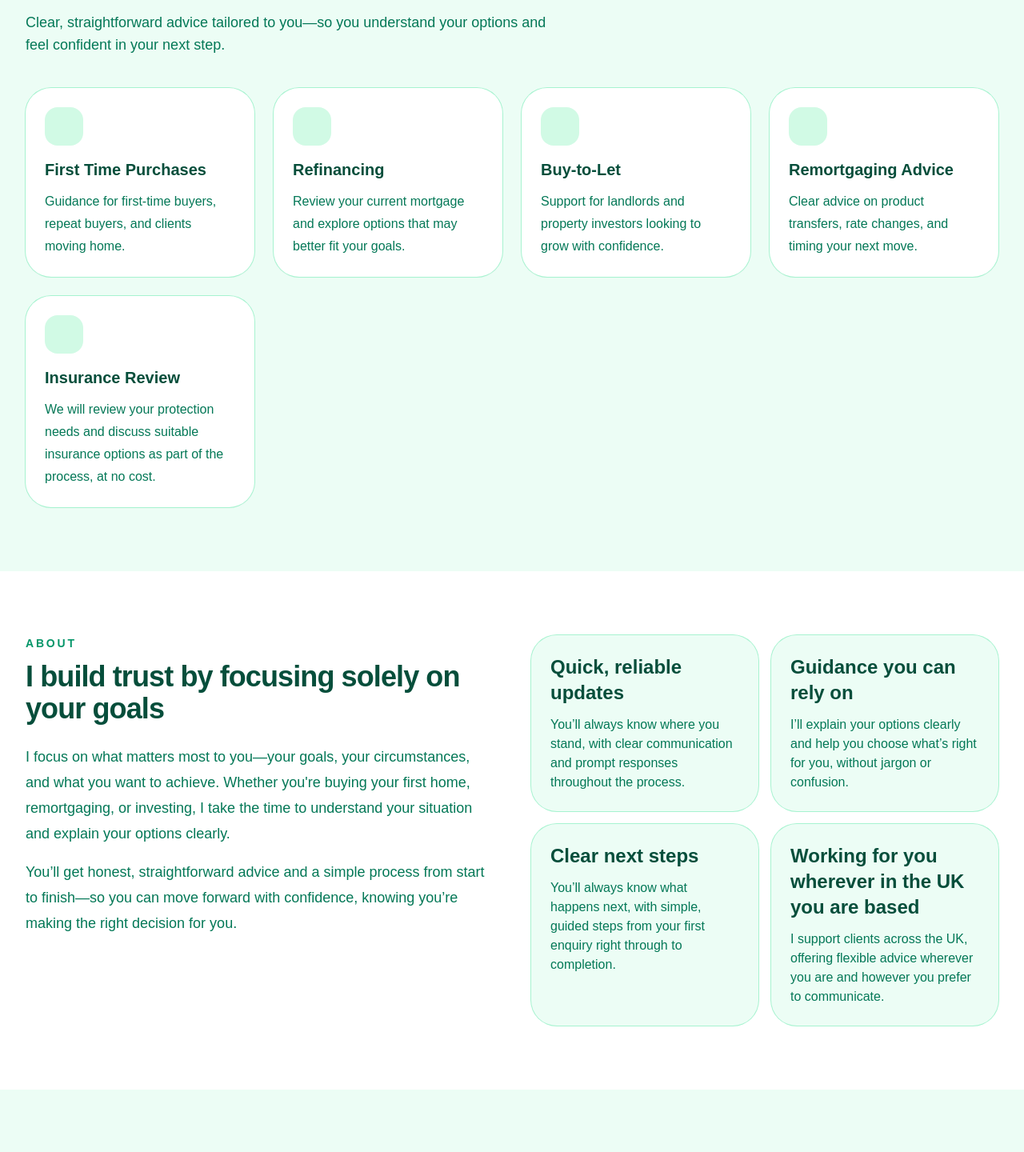
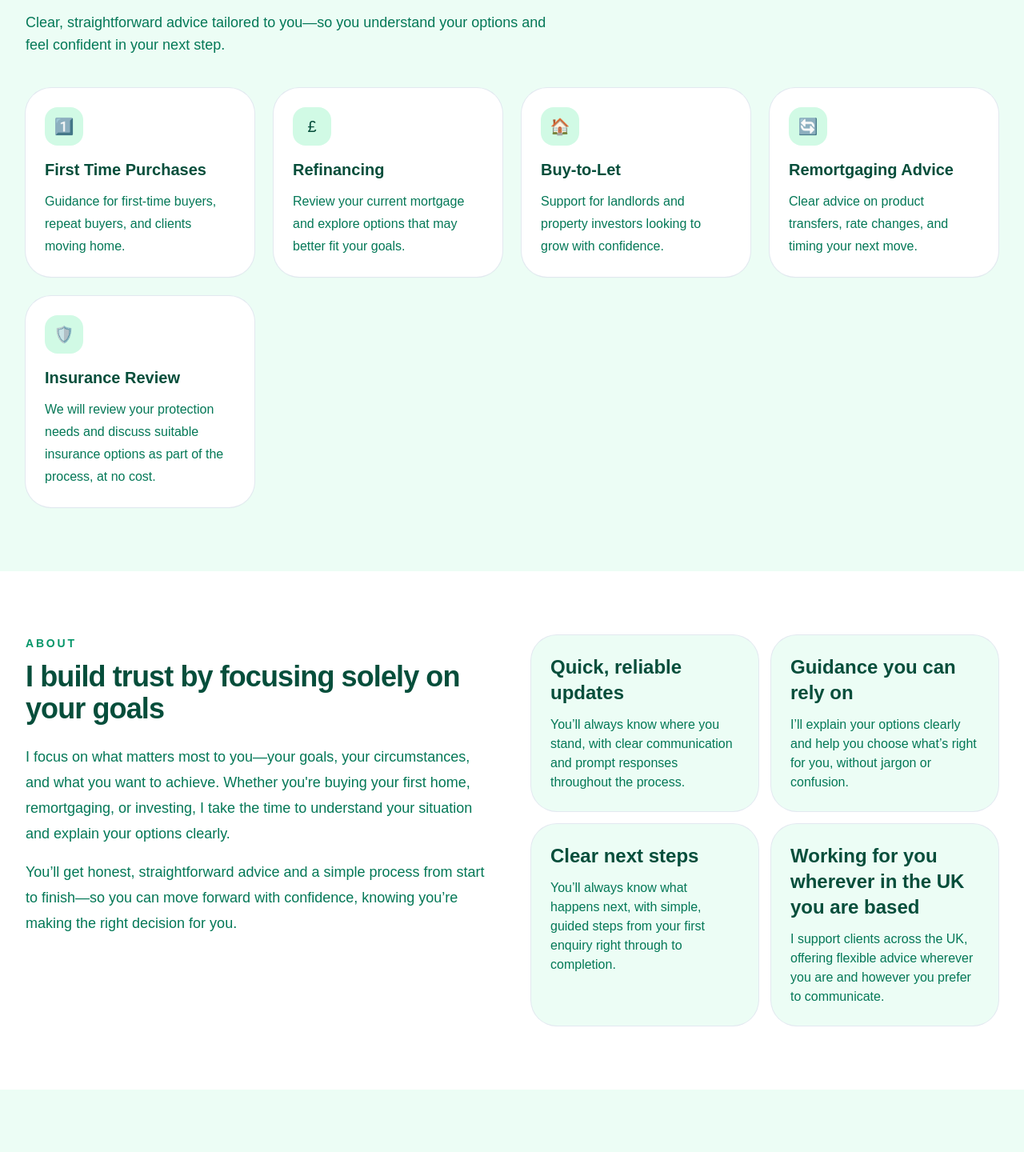
Before and after one commit to PeterBrownMortgageAdvisor/MortgagePageNew, a Next.js app: page / in a window 1280 px wide. Shown: the part 1175-2615 px from the top of the page at 80% size. Built offline with nearby package versions, Linux system fonts and the light colour scheme.

Commit message:
Update page.jsx

```diff
--- a/app/page.jsx
+++ b/app/page.jsx
@@ -7,26 +7,30 @@ export default function MortgageBusinessWebsite() {
   const [submitting, setSubmitting] = useState(false);
   const [formError, setFormError] = useState('');
   const formAction = 'https://formsubmit.co/pjwb01@hotmail.co.uk';
-
   const services = [
     {
       title: 'First Time Purchases',
+      icon: '1️⃣',
       desc: 'Guidance for first-time buyers, repeat buyers, and clients moving home.'
     },
     {
       title: 'Refinancing',
+      icon: '£',
       desc: 'Review your current mortgage and explore options that may better fit your goals.'
     },
     {
       title: 'Buy-to-Let',
+      icon: '🏠',
       desc: 'Support for landlords and property investors looking to grow with confidence.'
     },
     {
       title: 'Remortgaging Advice',
+      icon: '🔄',
       desc: 'Clear advice on product transfers, rate changes, and timing your next move.'
     },
     {
       title: 'Insurance Review',
+      icon: '🛡️',
       desc: 'We will review your protection needs and discuss suitable insurance options as part of the process, at no cost.'
     }
   ];
@@ -91,7 +95,6 @@ export default function MortgageBusinessWebsite() {
       ? (principal * monthlyRate * Math.pow(1 + monthlyRate, totalPayments)) /
         (Math.pow(1 + monthlyRate, totalPayments) - 1)
       : 0;
-
   const formattedMonthlyPayment = monthlyPayment.toLocaleString('en-GB', {
     style: 'currency',
     currency: 'GBP',
@@ -148,15 +151,17 @@ export default function MortgageBusinessWebsite() {
                 <div className="text-lg font-semibold">Whole of Market Access</div>
                 <div className="mt-1 text-emerald-100">Access to a wide range of lenders and mortgage products</div>
               </div>
+
               <div className="rounded-2xl border border-white/10 bg-white/10 p-4">
                 <div className="text-lg font-semibold">No Obligation Advice</div>
                 <div className="mt-1 text-emerald-100">Clear, honest guidance with no pressure to proceed</div>
               </div>
             </div>
+
           </div>
 
           <div className="flex items-center justify-center">
-            <div className="w-full max-w-lg rounded-[2rem] bg-white p-6 shadow-2xl ring-1 ring-emerald-200">
+            <div className="w-full max-w-lg rounded-[2rem] bg-white p-6 shadow-2xl ring-1 ring-slate-200">
               <div className="mb-6 flex items-center justify-between">
                 <div>
                   <div className="text-sm font-medium text-emerald-600">Quick Enquiry</div>
@@ -166,7 +171,6 @@ export default function MortgageBusinessWebsite() {
                   Free Review
                 </div>
               </div>
-
               {submitted ? (
                 <div className="text-center p-6">
                   <div className="text-2xl font-semibold text-emerald-900">Thank you!</div>
@@ -210,33 +214,11 @@ export default function MortgageBusinessWebsite() {
                   <input type="hidden" name="_template" value="table" />
                   <input type="hidden" name="_captcha" value="true" />
 
-                  <input
-                    name="full_name"
-                    required
-                    className="rounded-2xl border border-emerald-200 px-4 py-3"
-                    placeholder="Full name"
-                  />
-                  <input
-                    type="email"
-                    name="email"
-                    required
-                    className="rounded-2xl border border-emerald-200 px-4 py-3"
-                    placeholder="Email address"
-                  />
-                  <input
-                    type="tel"
-                    name="phone"
-                    required
-                    className="rounded-2xl border border-emerald-200 px-4 py-3"
-                    placeholder="Phone number"
-                  />
+                  <input name="full_name" required className="rounded-2xl border border-emerald-200 px-4 py-3" placeholder="Full name" />
+                  <input type="email" name="email" required className="rounded-2xl border border-emerald-200 px-4 py-3" placeholder="Email address" />
+                  <input type="tel" name="phone" required className="rounded-2xl border border-emerald-200 px-4 py-3" placeholder="Phone number" />
 
-                  <select
-                    name="enquiry_type"
-                    required
-                    defaultValue=""
-                    className="rounded-2xl border border-emerald-200 px-4 py-3"
-                  >
+                  <select name="enquiry_type" required defaultValue="" className="rounded-2xl border border-emerald-200 px-4 py-3">
                     <option value="" disabled>I’m interested in…</option>
                     <option>Buying a home</option>
                     <option>Refinancing</option>
@@ -244,18 +226,9 @@ export default function MortgageBusinessWebsite() {
                     <option>Remortgaging advice</option>
                   </select>
 
-                  <textarea
-                    name="message"
-                    rows={4}
-                    className="rounded-2xl border border-emerald-200 px-4 py-3"
-                    placeholder="Tell us a little about what you need"
-                  />
+                  <textarea name="message" rows={4} className="rounded-2xl border border-emerald-200 px-4 py-3" placeholder="Tell us a little about what you need" />
 
-                  <button
-                    type="submit"
-                    disabled={submitting}
-                    className="rounded-2xl bg-emerald-900 px-4 py-3 font-semibold text-white disabled:opacity-70"
-                  >
+                  <button type="submit" disabled={submitting} className="rounded-2xl bg-emerald-900 px-4 py-3 font-semibold text-white disabled:opacity-70">
                     {submitting ? 'Sending...' : 'Request a Callback'}
                   </button>
 
@@ -286,11 +259,10 @@ export default function MortgageBusinessWebsite() {
         </div>
         <div className="mt-10 grid gap-6 md:grid-cols-2 xl:grid-cols-4">
           {services.map((service) => (
-            <div
-              key={service.title}
-              className="rounded-[2rem] bg-white p-6 shadow-sm ring-1 ring-emerald-200 transition hover:-translate-y-1 hover:shadow-lg"
-            >
-              <div className="mb-4 h-12 w-12 rounded-2xl bg-emerald-100" />
+            <div key={service.title} className="rounded-[2rem] bg-white p-6 shadow-sm ring-1 ring-slate-200 transition hover:-translate-y-1 hover:shadow-lg">
+              <div className="mb-4 h-12 w-12 rounded-2xl bg-emerald-100 flex items-center justify-center text-xl">
+                {service.icon}
+              </div>
               <h3 className="text-xl font-semibold">{service.title}</h3>
               <p className="mt-3 leading-7 text-emerald-700">{service.desc}</p>
             </div>
@@ -311,19 +283,19 @@ export default function MortgageBusinessWebsite() {
             </p>
           </div>
           <div className="grid gap-4 sm:grid-cols-2">
-            <div className="rounded-[2rem] bg-emerald-50 p-6 ring-1 ring-emerald-200">
+            <div className="rounded-[2rem] bg-emerald-50 p-6 ring-1 ring-slate-200">
               <div className="text-2xl font-bold">Quick, reliable updates</div>
               <p className="mt-3 text-emerald-700">You’ll always know where you stand, with clear communication and prompt responses throughout the process.</p>
             </div>
-            <div className="rounded-[2rem] bg-emerald-50 p-6 ring-1 ring-emerald-200">
+            <div className="rounded-[2rem] bg-emerald-50 p-6 ring-1 ring-slate-200">
               <div className="text-2xl font-bold">Guidance you can rely on</div>
               <p className="mt-3 text-emerald-700">I’ll explain your options clearly and help you choose what’s right for you, without jargon or confusion.</p>
             </div>
-            <div className="rounded-[2rem] bg-emerald-50 p-6 ring-1 ring-emerald-200">
+            <div className="rounded-[2rem] bg-emerald-50 p-6 ring-1 ring-slate-200">
               <div className="text-2xl font-bold">Clear next steps</div>
               <p className="mt-3 text-emerald-700">You’ll always know what happens next, with simple, guided steps from your first enquiry right through to completion.</p>
             </div>
-            <div className="rounded-[2rem] bg-emerald-50 p-6 ring-1 ring-emerald-200">
+            <div className="rounded-[2rem] bg-emerald-50 p-6 ring-1 ring-slate-200">
               <div className="text-2xl font-bold">Working for you wherever in the UK you are based</div>
               <p className="mt-3 text-emerald-700">I support clients across the UK, offering flexible advice wherever you are and however you prefer to communicate.</p>
             </div>
@@ -338,7 +310,7 @@ export default function MortgageBusinessWebsite() {
             <h2 className="mt-3 text-3xl font-bold tracking-tight sm:text-4xl">A simple path from enquiry to completion</h2>
             <div className="mt-8 space-y-4">
               {steps.map((step, index) => (
-                <div key={step} className="flex items-start gap-4 rounded-[2rem] bg-white p-5 shadow-sm ring-1 ring-emerald-200">
+                <div key={step} className="flex items-start gap-4 rounded-[2rem] bg-white p-5 shadow-sm ring-1 ring-slate-200">
                   <div className="flex h-10 w-10 shrink-0 items-center justify-center rounded-2xl bg-emerald-900 text-sm font-bold text-white">
                     {index + 1}
                   </div>
@@ -371,7 +343,7 @@ export default function MortgageBusinessWebsite() {
           </div>
           <div className="mt-10 grid gap-6 lg:grid-cols-3">
             {testimonials.map((item) => (
-              <div key={item.name} className="rounded-[2rem] bg-emerald-50 p-6 ring-1 ring-emerald-200">
+              <div key={item.name} className="rounded-[2rem] bg-emerald-50 p-6 ring-1 ring-slate-200">
                 <p className="text-lg leading-8 text-emerald-800">“{item.quote}”</p>
                 <div className="mt-6 font-semibold text-emerald-900">{item.name}</div>
               </div>
@@ -475,6 +447,7 @@ export default function MortgageBusinessWebsite() {
           <div className="max-w-3xl">
             <div className="text-sm font-semibold uppercase tracking-[0.2em] text-emerald-600">FAQs</div>
             <h2 className="mt-3 text-3xl font-bold tracking-tight sm:text-4xl">Frequently asked questions</h2>
+
           </div>
           <div className="mt-10 grid gap-4">
             {faqs.map((faq) => (
```
